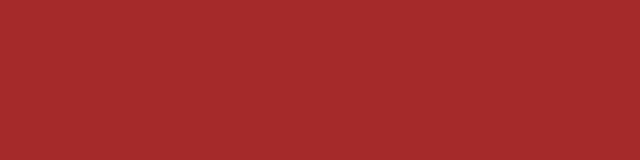
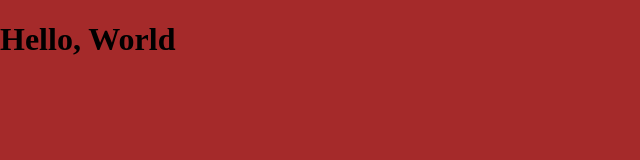
Before and after one commit to aditumanggor/template-test, a plain HTML site: page index.html in a window 1280 px wide. Shown: the whole page, without its empty margins (0-640 px from the left). Drawn offline with Linux system fonts and the light colour scheme.

Commit message:
hello world

```diff
--- a/index.html
+++ b/index.html
@@ -20,6 +20,7 @@
     />
   </head>
   <body>
+    <h1>Hello, World</h1>
     <!-- script js -->
     <script src="script.js"></script>
   </body>
```
